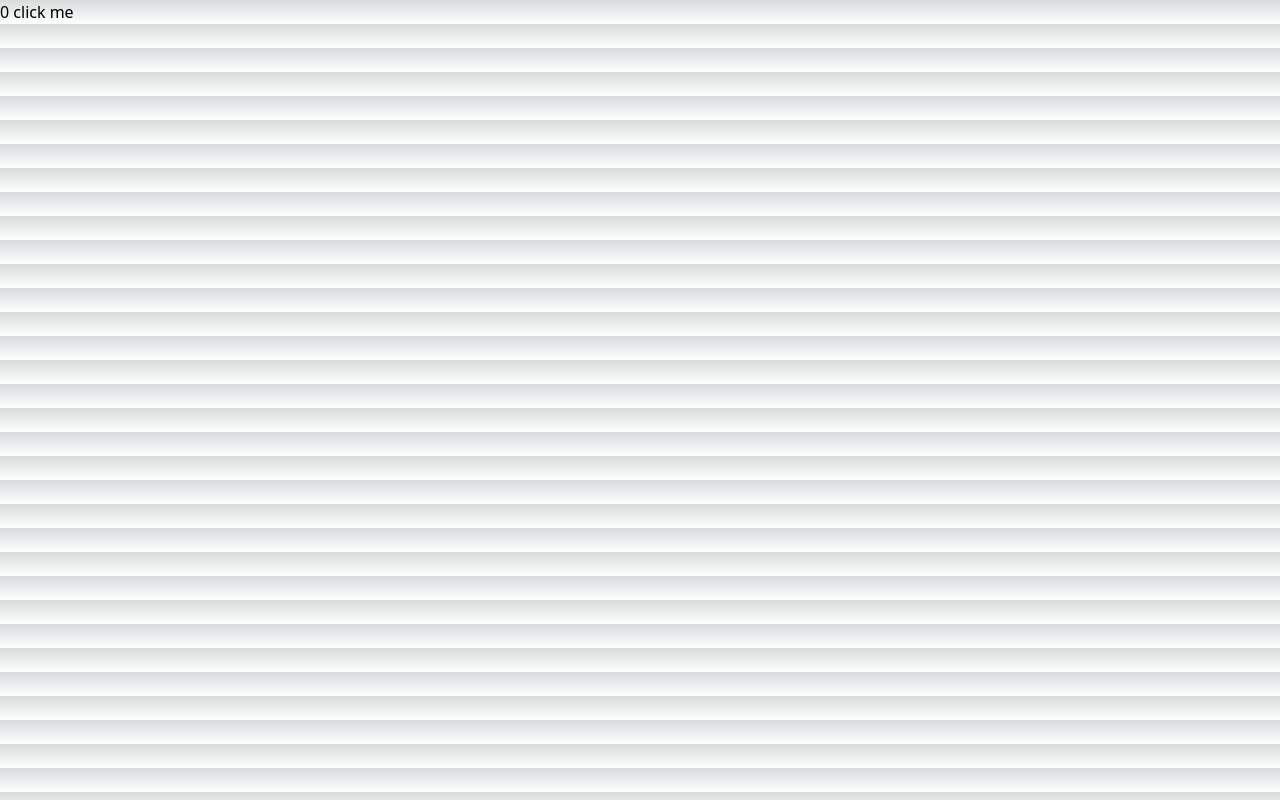
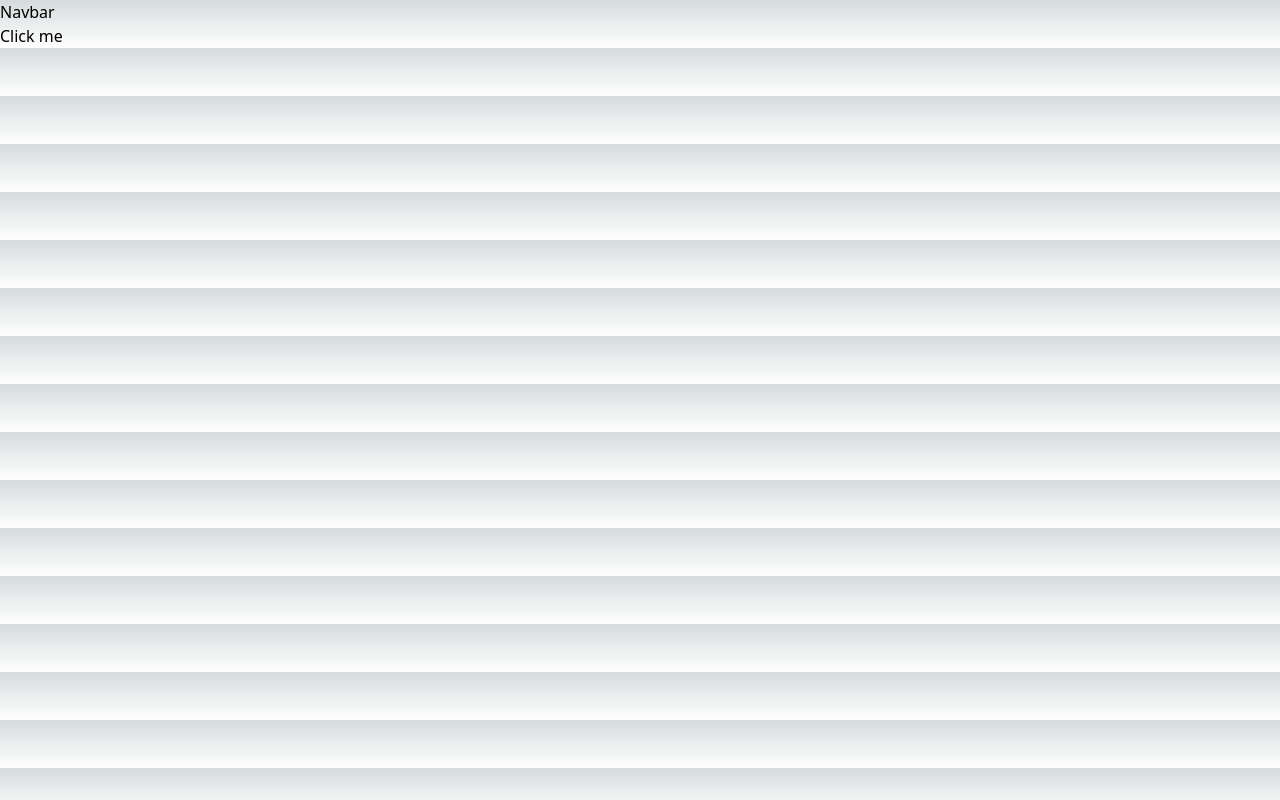
Before and after one commit to QuanNguyen2209/learn-code, a Next.js app: page / in a window 1280 px wide. Built offline with nearby package versions, Linux system fonts and the light colour scheme.

Commit message:
update lifecycle

```diff
--- a/src/pages/index.tsx
+++ b/src/pages/index.tsx
@@ -1,16 +1,96 @@
-import React, { useState } from "react";
+import React, { useEffect, useState } from "react";
 
 type Props = {};
 
+function Navbar() {
+  useEffect(() => {
+    console.log("Navbar component did mount");
+  }, []);
+  useEffect(() => {
+    return () => {
+      console.log("Navbar component will unmount");
+    };
+  }, []);
+  return (
+    <nav>
+      <h1>Navbar</h1>
+    </nav>
+  );
+}
+
 export default function Index({}: Props) {
-  const [a, setA] = useState(0);
-  function count() {
-    setA((prev) => ++prev);
-  }
-  console.log(a);
+  const [isShowNavbar, setIsShowNavbar] = useState<boolean>(true);
+  useEffect(() => {
+    console.log("isShowNavbar state has changed");
+  }, [isShowNavbar]);
+
   return (
     <div>
-      {a} <button onClick={() => count()}>click me</button>
+      {isShowNavbar && <Navbar />}
+      <button onClick={() => setIsShowNavbar(!isShowNavbar)}>Click me</button>
     </div>
   );
 }
+// import React, { Component } from "react";
+// type Props = {};
+
+// type State = {
+//   isShowNavbar: boolean;
+//   isShowButton: boolean;
+// };
+
+// class Navbar extends Component {
+//   componentDidMount(): void {
+//     console.log("Navbar component did mount");
+//   }
+
+//   componentWillUnmount(): void {
+//     console.log("Navbar component will unmount");
+//   }
+//   render() {
+//     return (
+//       <nav>
+//         <h1>Navbar</h1>
+//       </nav>
+//     );
+//   }
+// }
+
+// class Index extends React.Component<Props, State> {
+//   constructor(props: Props) {
+//     super(props);
+//     this.state = {
+//       isShowNavbar: true,
+//       isShowButton: true,
+//     };
+//   }
+
+//   componentDidUpdate(
+//     prevProps: Readonly<Props>,
+//     prevState: Readonly<State>,
+//     snapshot?: any
+//   ): void {
+//     if (this.state.isShowNavbar !== prevState.isShowNavbar) {
+//       console.log("isShowNavbar state has changed");
+//     }
+//   }
+
+//   count = () => {
+//     this.setState((prevState) => ({
+//       isShowNavbar: !prevState.isShowNavbar,
+//       isShowButton: !prevState.isShowButton,
+//     }));
+//   };
+
+//   render() {
+//     return (
+//       <div>
+//         {this.state.isShowNavbar && <Navbar />}
+//         <p>{this.state.isShowNavbar}</p>
+//         <button onClick={this.count}>Click me</button>
+//       </div>
+//     );
+//   }
+// }
+
+// export default Index;
```
